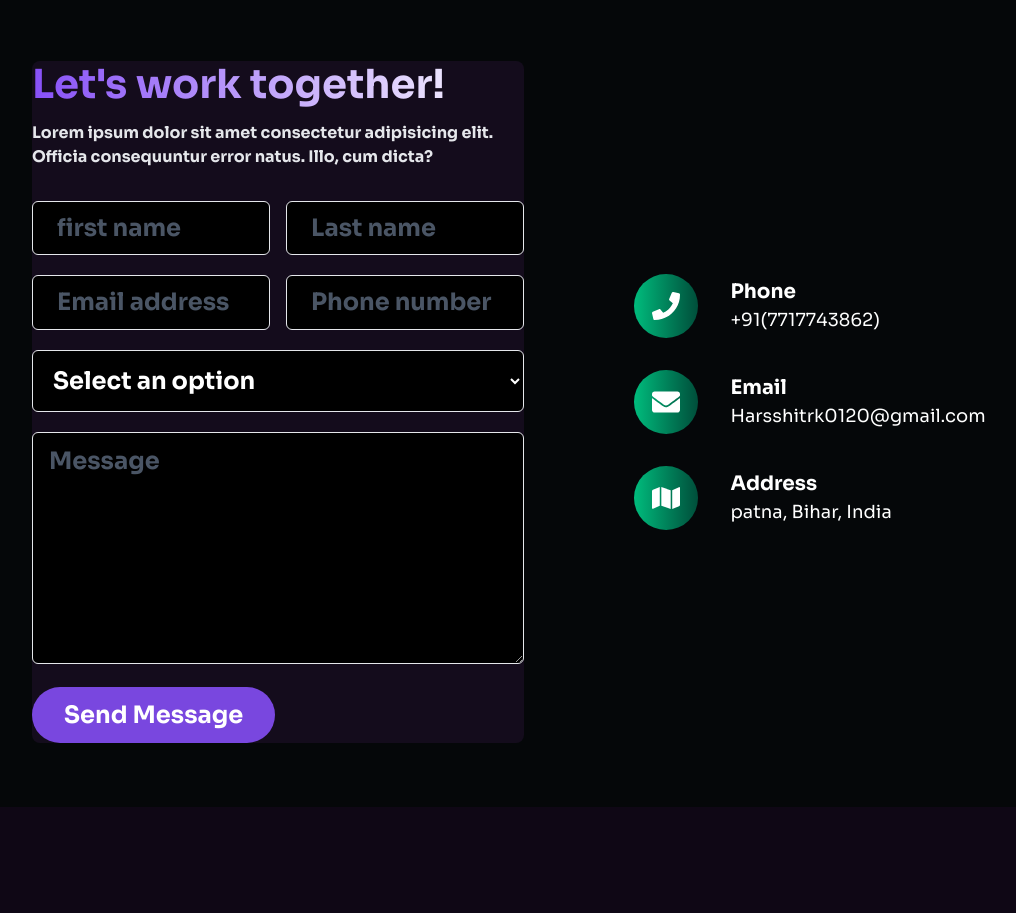
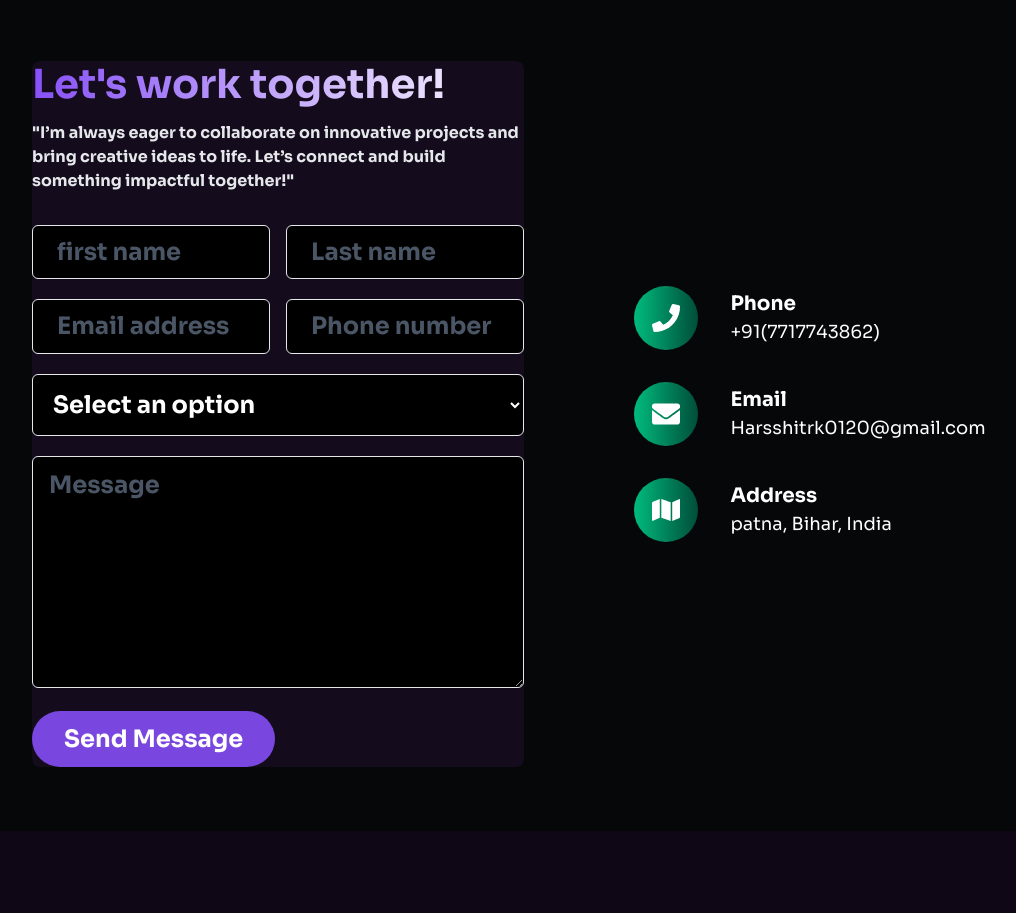
Before and after one commit to 01HARSHIT1/PortFolio, a Next.js app: page / in a window 1280 px wide. Shown: the part 5500-6413 px from the top of the page, without its empty margins (96-1112 px from the left). Built offline with nearby package versions, Linux system fonts and the light colour scheme.

Commit message:
first commit

```diff
--- a/components/Home/Contact/ContactForm.tsx
+++ b/components/Home/Contact/ContactForm.tsx
@@ -8,7 +8,7 @@ const ContactForm = () => {
       Let's work together!
       </h1>
       <p className="text-gray-200 mt-3 lg:text-base  text-xs md:text-sm">
-        Lorem ipsum dolor sit amet consectetur adipisicing elit. Officia consequuntur error natus. Illo, cum dicta?
+      "I’m always eager to collaborate on innovative projects and bring creative ideas to life. Let’s connect and build something impactful together!"
       </p>
       {/* {input fields} */}
       <form className="mt-8 block w-full overflow-hidden">
@@ -46,7 +46,7 @@ const ContactForm = () => {
         border-[1.5px] border-gray-200 border-opacity outline-none"
         defaultValue=""
         >
-         <option value="" disabled>
+         <option value="" disabled hidden>
           Select an option
          </option>
          <option value="frontend" >Frontend Development</option>
```
